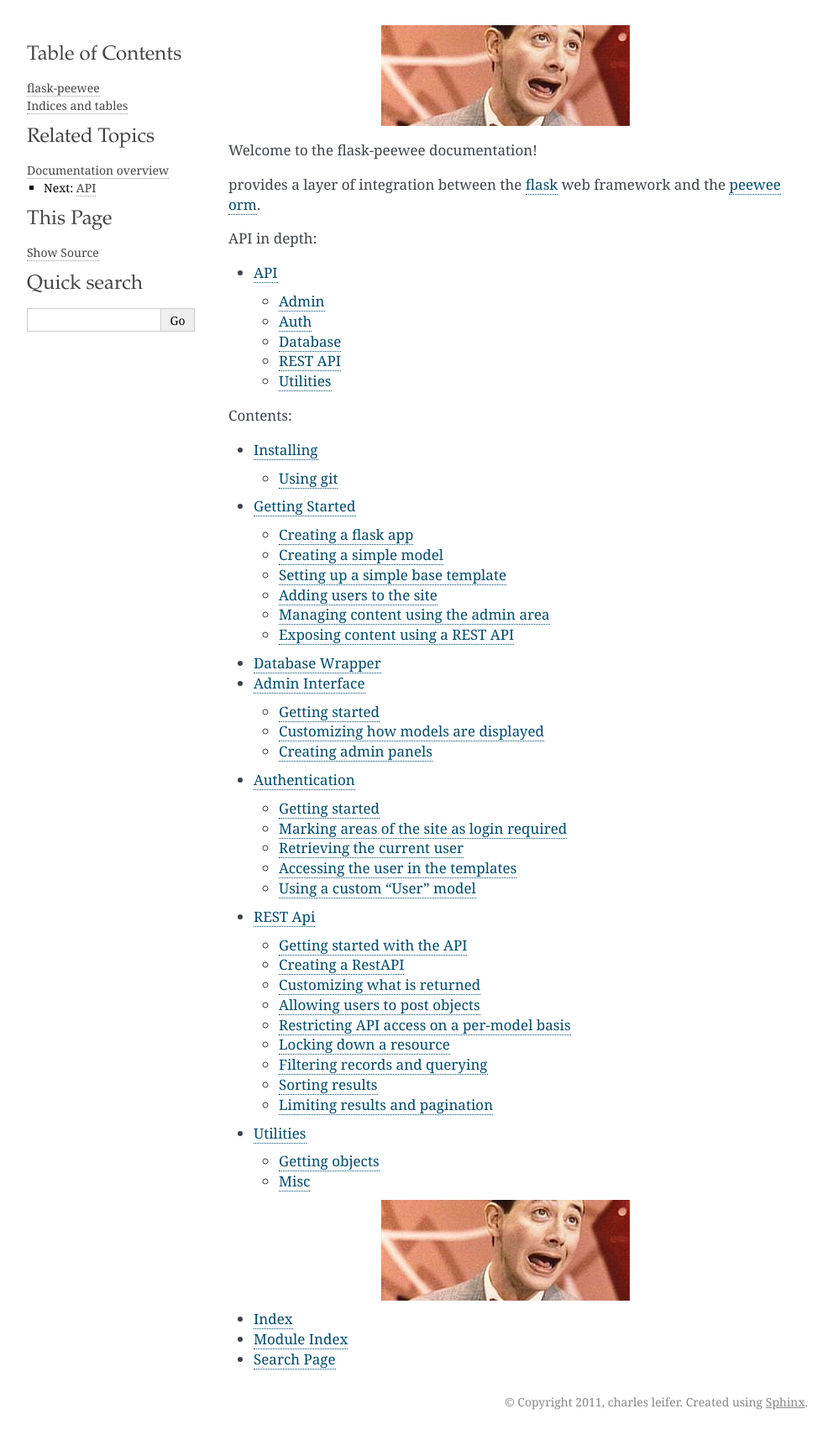
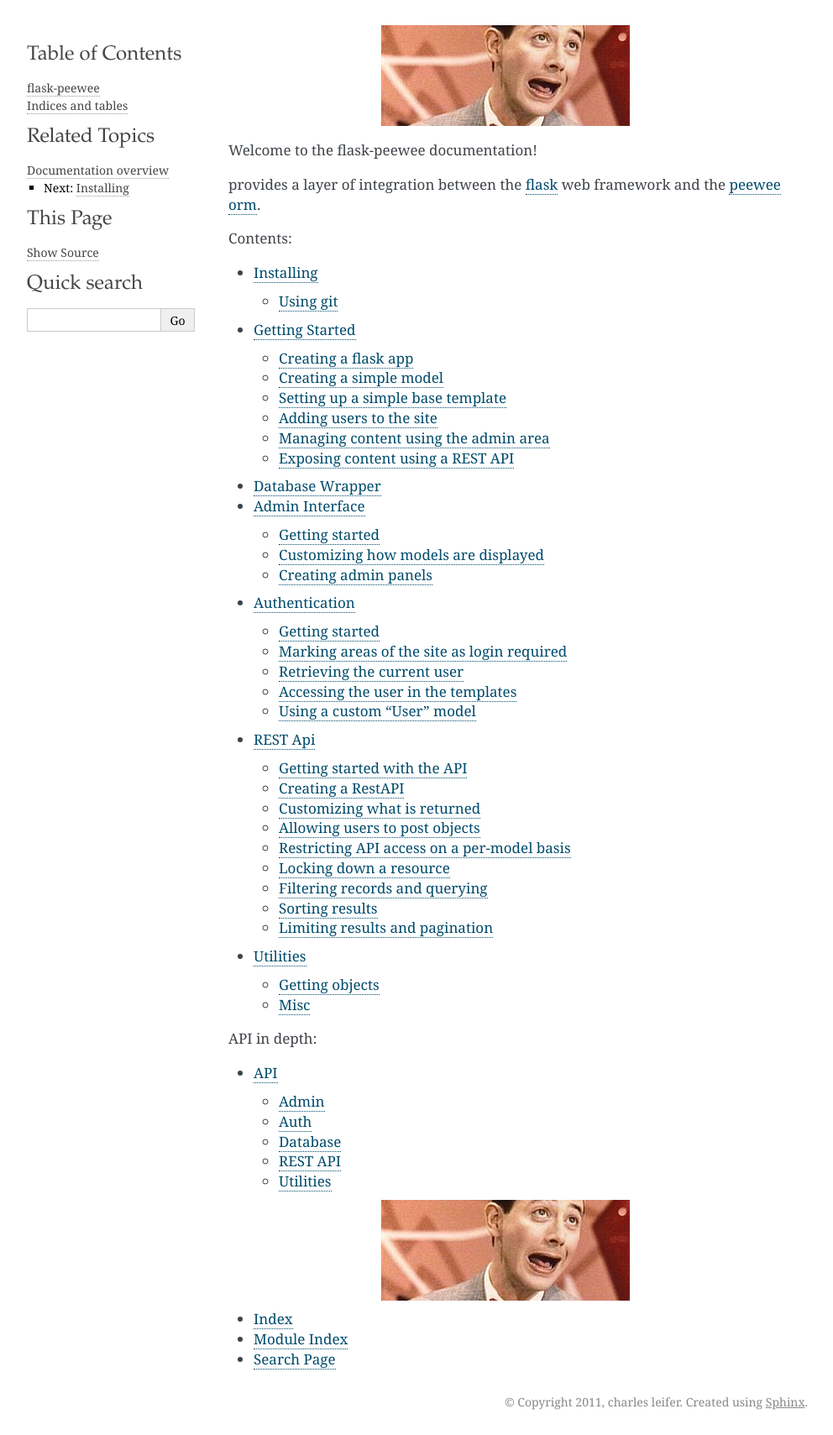
Before and after one commit to coleifer/flask-peewee, a Sphinx documentation site: the page built from docs/index.rst, in a window 1280 px wide. Shown: the whole page at 84% size, without its empty margins (148-1140 px from the left). Built offline with Sphinx 7.4.7, drawn with Linux system fonts in a browser that asks for light colours; part of the change alters nothing that is shown.

```diff
--- a/docs/index.rst
+++ b/docs/index.rst
@@ -10,14 +10,6 @@ Welcome to the flask-peewee documentation!
 
 provides a layer of integration between the `flask <http://flask.pocoo.org/>`_
 web framework and the `peewee orm <http://charlesleifer.com/docs/peewee/>`_.
-
-API in depth:
-
-.. toctree::
-    :maxdepth: 2
-    :glob:
-
-    api/
 
 Contents:
 
@@ -33,6 +25,14 @@ Contents:
    rest-api
    utils
 
+API in depth:
+
+.. toctree::
+    :maxdepth: 2
+    :glob:
+
+    api/
+
 Indices and tables
 ==================
 
```
